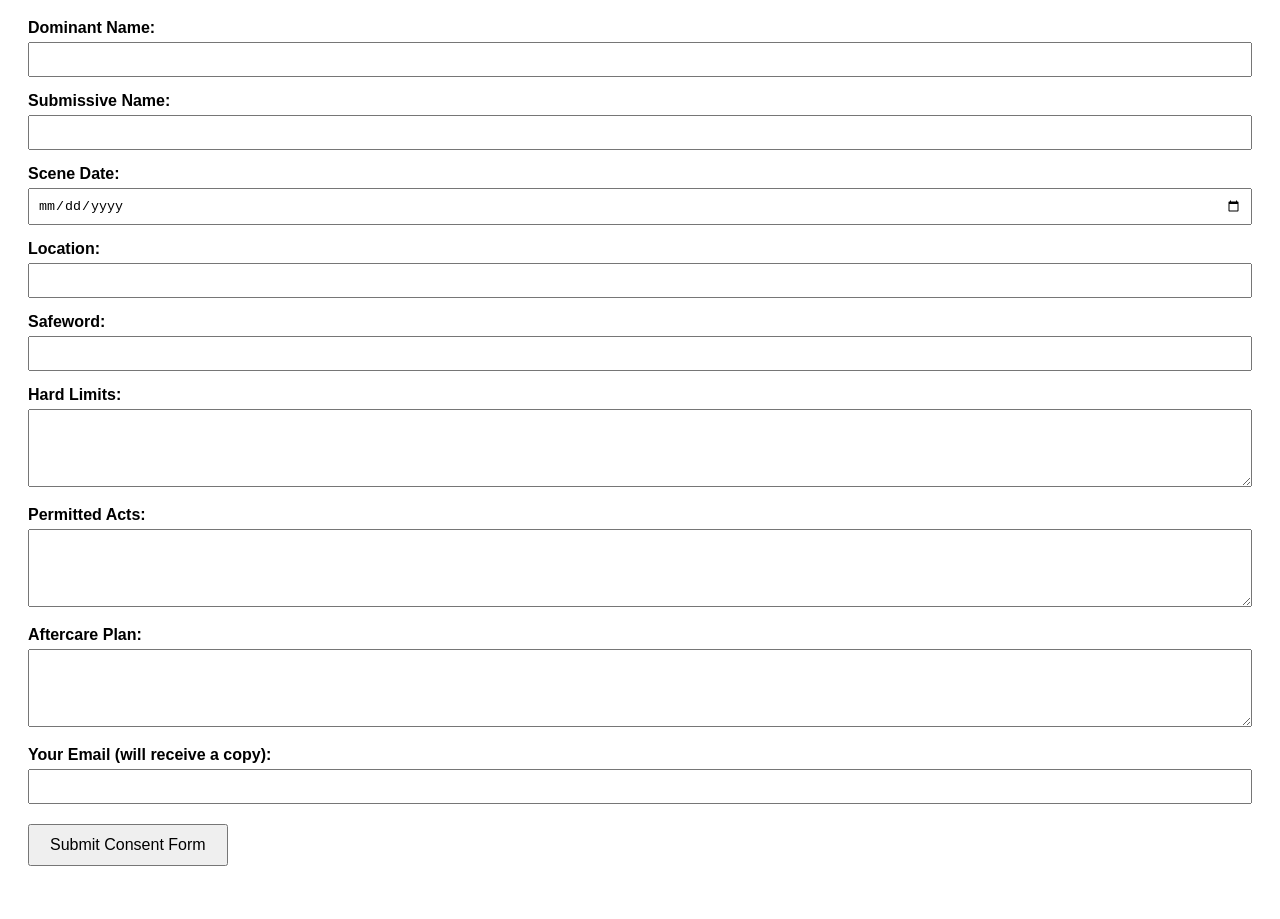
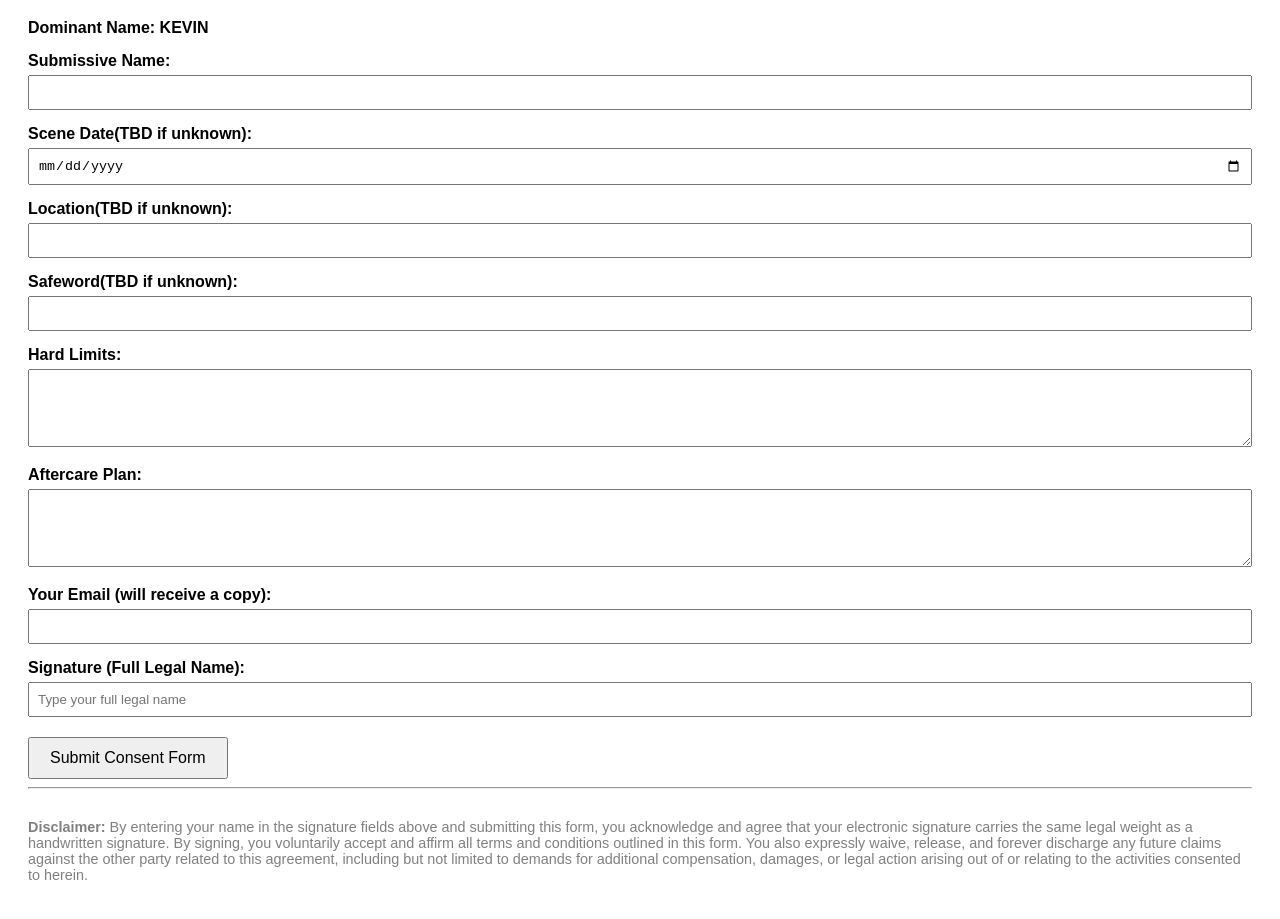
Before and after one commit to palaseus/agreements, a plain HTML site: page eform.html in a window 1280 px wide. Shown: the part 89-1008 px from the top of the page. Before the commit the page ends 983 px from the top, so only its background shows below. Drawn offline with Linux system fonts and the light colour scheme.

Commit message:
Update eform.html

```diff
--- a/eform.html
+++ b/eform.html
@@ -15,26 +15,22 @@
   <h1>CNC Consent Form</h1>
   <form action="http://149.28.230.82/send.php" method="POST">
 
-    <label>Dominant Name:</label>
-    <input type="text" name="dominant_name" required>
+    <label>Dominant Name: KEVIN</label>
 
     <label>Submissive Name:</label>
     <input type="text" name="submissive_name" required>
 
-    <label>Scene Date:</label>
+    <label>Scene Date(TBD if unknown):</label>
     <input type="date" name="scene_date" required>
 
-    <label>Location:</label>
+    <label>Location(TBD if unknown):</label>
     <input type="text" name="location">
 
-    <label>Safeword:</label>
+    <label>Safeword(TBD if unknown):</label>
     <input type="text" name="safeword">
 
     <label>Hard Limits:</label>
     <textarea name="hard_limits" rows="4" required></textarea>
-
-    <label>Permitted Acts:</label>
-    <textarea name="acts" rows="4"></textarea>
 
     <label>Aftercare Plan:</label>
     <textarea name="aftercare" rows="4"></textarea>
@@ -42,8 +38,17 @@
     <label>Your Email (will receive a copy):</label>
     <input type="email" name="email" required>
 
+    <label>Signature (Full Legal Name):</label>
+    <input type="text" name="signature" placeholder="Type your full legal name" required>
+
     <button type="submit">Submit Consent Form</button>
   </form>
 
+<hr>
+
+<p style="font-size: 0.9em; color: gray; margin-top: 30px;">
+  <strong>Disclaimer:</strong> By entering your name in the signature fields above and submitting this form, you acknowledge and agree that your electronic signature carries the same legal weight as a handwritten signature. By signing, you voluntarily accept and affirm all terms and conditions outlined in this form. You also expressly waive, release, and forever discharge any future claims against the other party related to this agreement, including but not limited to demands for additional compensation, damages, or legal action arising out of or relating to the activities consented to herein.
+</p>
+
 </body>
 </html>
```
